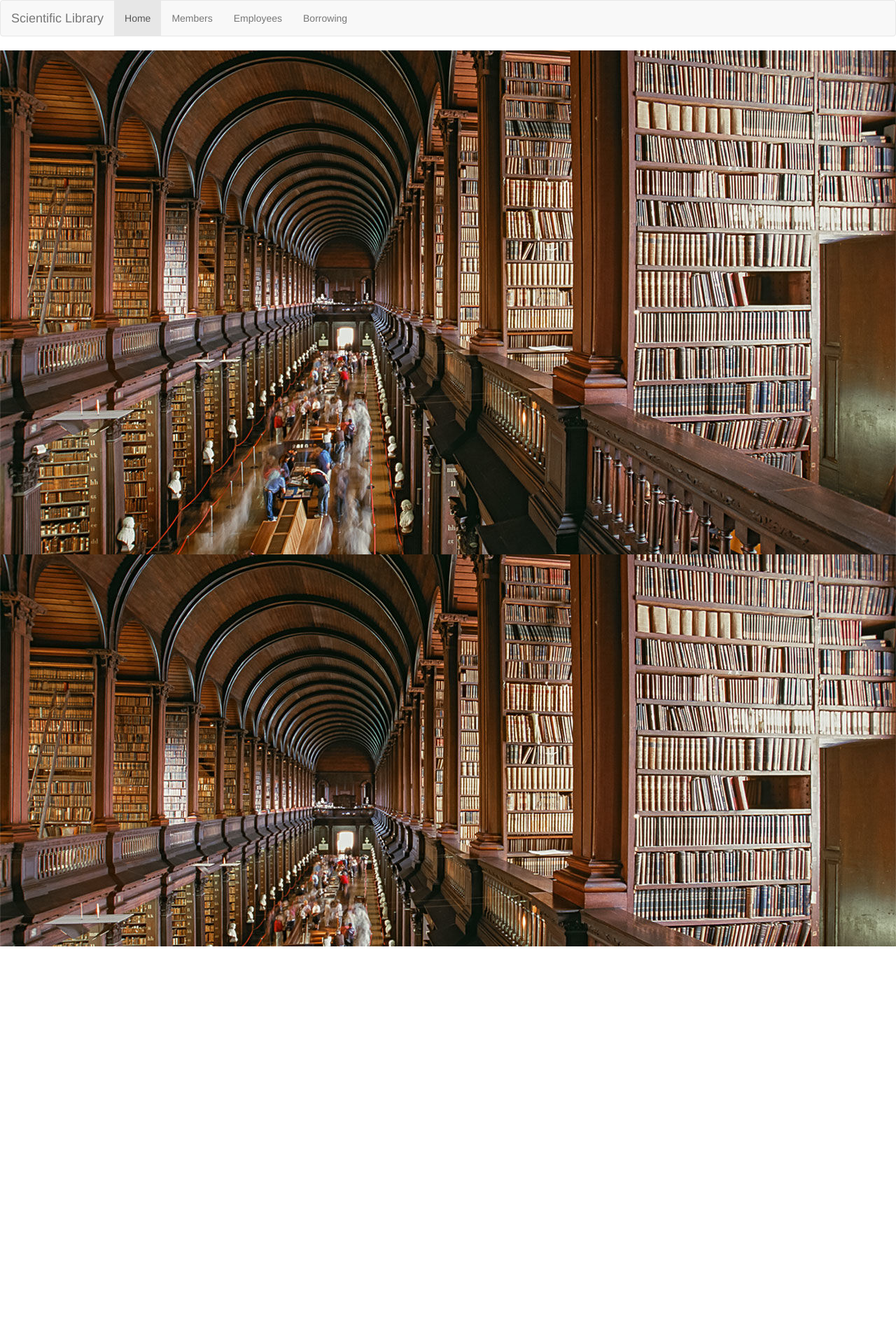
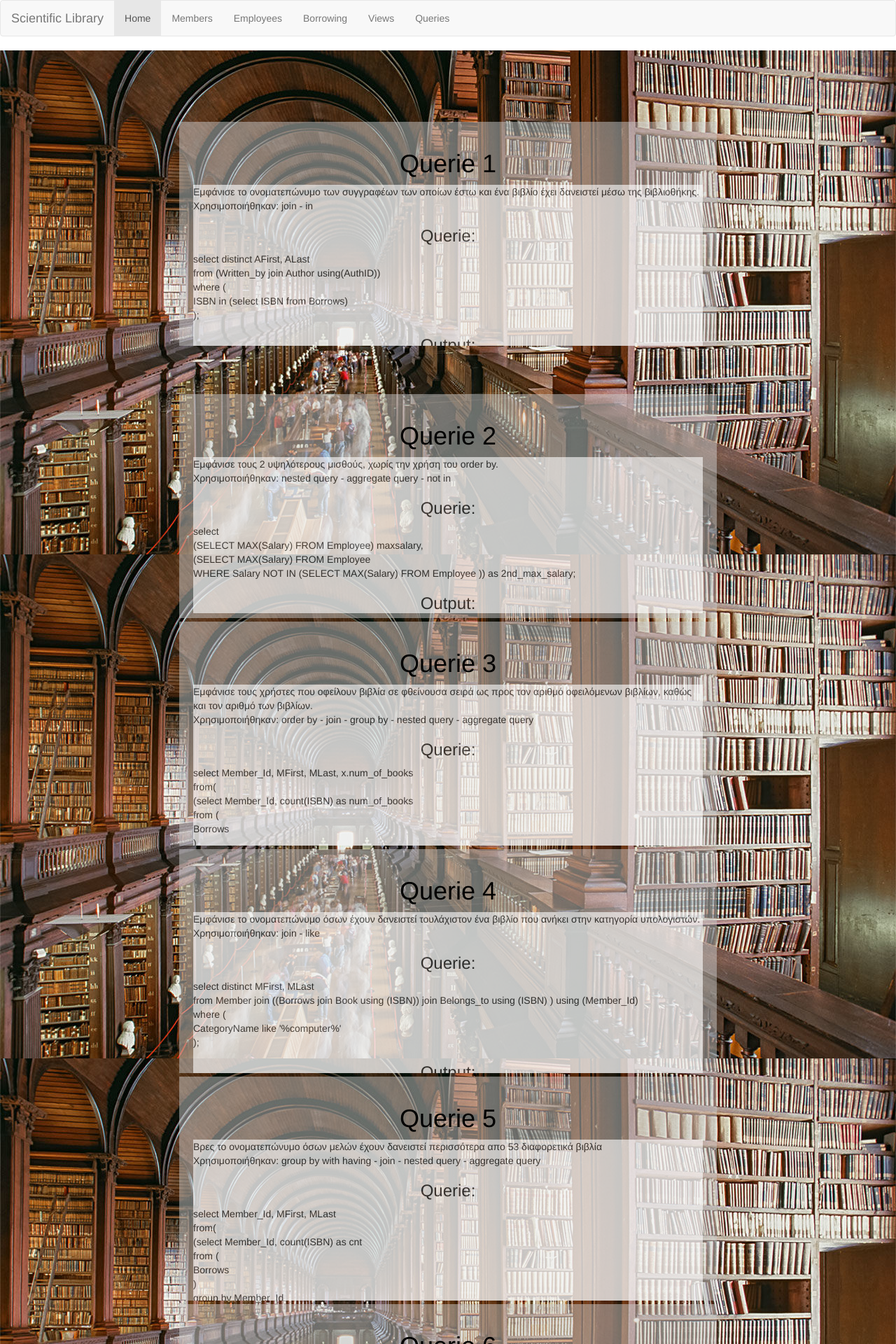
Before and after one commit to Vanagnostoulis/Database-Project, a PHP site: page /DatabaseProject/queries/index.php in a window 1280 px wide. Shown: the top 1920 px of the page at 70% size. Before the commit the page ends 1352 px from the top, so only its background shows below. Run offline with PHP 8.4, Linux system fonts and the light colour scheme; tables that the repository leaves empty hold one stand-in row (values such as "Sample post").

Commit message:
Add files via upload

```diff
--- a/DatabaseProject/borrows/index.php
+++ b/DatabaseProject/borrows/index.php
@@ -61,6 +61,8 @@
             <li><a href="/DatabaseProject/member/index.php">Members</a></li>
             <li><a href="/DatabaseProject/employees/index.php">Employees</a></li>
             <li><a href="/DatabaseProject/borrows/index.php">Borrowing</a></li>
+            <li><a href="/DatabaseProject/views/index.php">Views</a></li>
+            <li><a href="/DatabaseProject/queries/index.php">Queries</a></li>
           </ul>
         </div>
     </nav>
@@ -69,13 +71,13 @@
     <div class="content">
       <div class = "insert-form">
 
-        <center><h1>Active borrows</h1></center>
+        <center><h1>Borrowings</h1></center>
 
         <?php
         $sql = "select br.Member_Id, MFirst, MLast, br.ISBN, Title, br.CopyNumber, Borrowing_Day , Returning_Day , Day_Returned from Borrows as br, Book as b, Copies as c, Member as m where m.Member_Id = br.Member_Id and br.ISBN =b.ISBN and c.CopyNumber = br.CopyNumber and c.ISBN =b.ISBN order by MLast asc;";
         $result = $conn->query($sql);
         if ($result->num_rows > 0) {
-            echo "<table><tr><th>Member ID</th><th>Name</th><th>ISBN</th><th>Title</th><th>Copy Number</th><th>Borrowing Day</th><th>Returning Day</th><th>Day Returned</th></tr>";
+            echo "<table><tr><th>Member ID</th><th>Name</th><th>ISBN </th><th>Title</th><th>Copy Number</th><th>Borrowing Day</th><th>Returning Day</th><th>Day Returned</th></tr>";
             // output data of each row
             while($row = $result->fetch_assoc()) {
                 echo "<tr><td>".$row["Member_Id"]."</td><td>".$row["MLast"]." ".$row["MFirst"]."</td><td>".$row["ISBN"]."</td><td>".$row["Title"]."</td><td>".$row["CopyNumber"]."</td><td>".$row["Borrowing_Day"]."</td><td>".$row["Returning_Day"]."</td><td>".$row["Day_Returned"]."</td></tr>";
--- a/DatabaseProject/employees/index.php
+++ b/DatabaseProject/employees/index.php
@@ -47,6 +47,8 @@
             <li><a href="/DatabaseProject/member/index.php">Members</a></li>
             <li><a href="/DatabaseProject/employees/index.php">Employees</a></li>
             <li><a href="/DatabaseProject/borrows/index.php">Borrowing</a></li>
+            <li><a href="/DatabaseProject/views/index.php">Views</a></li>
+            <li><a href="/DatabaseProject/queries/index.php">Queries</a></li>
           </ul>
         </div>
     </nav>
--- a/DatabaseProject/employees/submitEmployee.php
+++ b/DatabaseProject/employees/submitEmployee.php
@@ -155,7 +155,7 @@
 				alert("All temporary employess must have a contract number.");
 			}
 			else{
-*	 			$sql = "INSERT INTO Employee(EFirst, ELast, Salary) VALUES ('$fname','$lname','$sal');";
+	 			$sql = "INSERT INTO Employee(EFirst, ELast, Salary) VALUES ('$fname','$lname','$sal');";
 				if ($conn->query($sql) === TRUE){
 					$last_id = $conn->insert_id;
 					if ($emptype == '01'){
--- a/DatabaseProject/index.php
+++ b/DatabaseProject/index.php
@@ -21,6 +21,8 @@
           <li><a href="/DatabaseProject/member/index.php">Members</a></li>
           <li><a href="/DatabaseProject/employees/index.php">Employees</a></li>
           <li><a href="/DatabaseProject/borrows/index.php">Borrowing</a></li>
+          <li><a href="/DatabaseProject/views/index.php">Views</a></li>
+          <li><a href="/DatabaseProject/queries/index.php">Queries</a></li>
         </ul>
       </div>
   </nav>
--- a/DatabaseProject/member/index.php
+++ b/DatabaseProject/member/index.php
@@ -46,6 +46,8 @@
             <li><a href="/DatabaseProject/member/index.php">Members</a></li>
             <li><a href="/DatabaseProject/employees/index.php">Employees</a></li>
             <li><a href="/DatabaseProject/borrows/index.php">Borrowing</a></li>
+            <li><a href="/DatabaseProject/views/index.php">Views</a></li>
+            <li><a href="/DatabaseProject/queries/index.php">Queries</a></li>
           </ul>
         </div>
     </nav>
--- /dev/null
+++ b/DatabaseProject/queries/index.php
@@ -0,0 +1,359 @@
+<?php
+  function redirect($url, $statusCode = 303)
+  {
+     header('Location: ' . $url, true, $statusCode);
+     die();
+  }
+  function alert($msg) {
+      echo "<script type='text/javascript'>alert('$msg');</script>";
+  }
+  $servername = "localhost";
+  $username = "root";
+  $password = "vasilis1";
+  $db = "db";
+  // Create connection
+  $conn = new mysqli($servername, $username, $password, $db);
+  if ($conn->connect_error) {
+    die("Connection failed: " . $conn->connect_error);
+  }
+
+?>
+
+<!DOCTYPE html>
+<html>
+  <head>
+    <title>Queries</title>
+    <meta charset="utf-8">
+    <meta name="viewport" content="width=device-width, initial-scale=1">
+    <link rel = "stylesheet" href = "http://localhost/DatabaseProject/style.css"/>
+
+    <link rel="stylesheet" href="https://maxcdn.bootstrapcdn.com/bootstrap/3.4.0/css/bootstrap.min.css">
+    <script src="https://ajax.googleapis.com/ajax/libs/jquery/3.4.0/jquery.min.js"></script>
+    <script src="https://maxcdn.bootstrapcdn.com/bootstrap/3.4.0/js/bootstrap.min.js"></script>
+
+    <script src="https://ajax.googleapis.com/ajax/libs/jquery/3.4.0/jquery.min.js"></script>
+    <script src="https://maxcdn.bootstrapcdn.com/bootstrap/3.4.0/js/bootstrap.min.js"></script>
+  </head>
+  <body>
+
+
+    <nav class="navbar navbar-default">
+        <div class="container-fluid">
+          <div class="navbar-header">
+            <a class="navbar-brand" href="#">Scientific Library</a>
+          </div>
+          <ul class="nav navbar-nav">
+            <li class="active"><a href="/DatabaseProject/index.php">Home</a></li>
+            <li><a href="/DatabaseProject/member/index.php">Members</a></li>
+            <li><a href="/DatabaseProject/employees/index.php">Employees</a></li>
+            <li><a href="/DatabaseProject/borrows/index.php">Borrowing</a></li>
+            <li><a href="/DatabaseProject/views/index.php">Views</a></li>
+            <li><a href="/DatabaseProject/queries/index.php">Queries</a></li>
+          </ul>
+        </div>
+    </nav>
+<div class = "Queries">
+    <div class="content">
+      <div class = "insert-form">
+        <center><h1> Querie 1</h1></center>
+        <div class = "query_description">Εμφάνισε το ονοματεπώνυμο των συγγραφέων των οποίων έστω και ένα βιβλίο έχει δανειστεί μέσω της βιβλιοθήκης.<br>
+          Χρησιμοποιήθηκαν: join - in<p></p>
+          <center><h3> Querie:</h3></center>
+          select distinct AFirst, ALast<br>
+          from (Written_by  join Author using(AuthID))<br>
+          where (<br>
+            ISBN in (select ISBN from Borrows)<br>
+          );<br>
+          <center><h3> Output:</h3></center>
+        </div>
+        <?php
+        $sql = "select distinct AFirst, ALast from (Written_by  join Author using(AuthID)) where (ISBN in (select ISBN from Borrows));";
+        $result = $conn->query($sql);
+        if ($result->num_rows > 0) {
+            echo '<table class = "table"><tr><th>First Name </th><th>Last Name</th></tr>';
+
+            // output data of each row
+            while($row = $result->fetch_assoc()) {
+                echo "<tr><td>".$row["AFirst"]."</td><td>".$row["ALast"]." </td></tr>";
+            }
+            echo "</table>";
+        } else {
+            echo "Empty set";
+        }
+        ?>
+      </div>
+
+      <div class = "query-form">
+        <center><h1> Querie 2</h1></center>
+        <div class = "query_description">Εμφάνισε τους 2 υψηλότερους μισθούς, χωρίς την χρήση του order by. <br>
+          Χρησιμοποιήθηκαν:  nested query - aggregate query - not in<p></p>
+          <center><h3> Querie:</h3></center>
+          select<br>
+                      (SELECT MAX(Salary) FROM Employee) maxsalary,<br>
+                      (SELECT MAX(Salary) FROM Employee<br>
+                      WHERE Salary NOT IN (SELECT MAX(Salary) FROM Employee )) as 2nd_max_salary;<br>
+          <center><h3> Output:</h3></center>
+        </div>
+        <?php
+        $sql = "select
+                    (SELECT MAX(Salary) FROM Employee) maxsalary,
+                    (SELECT MAX(Salary) FROM Employee
+                    WHERE Salary NOT IN (SELECT MAX(Salary) FROM Employee )) as 2nd_max_salary;";
+        $result = $conn->query($sql);
+        if ($result->num_rows > 0) {
+            echo '<table class = "table"><tr><th>Max Salary </th><th>Second Max Salary</th></tr>';
+
+            // output data of each row
+            while($row = $result->fetch_assoc()) {
+                echo "<tr><td>".$row["maxsalary"]."</td><td>".$row["2nd_max_salary"]." </td></tr>";
+            }
+            echo "</table>";
+        } else {
+            echo "Empty set";
+        }
+        ?>
+      </div>
+
+        <div class = "query-form">
+          <center><h1> Querie 3</h1></center>
+          <div class = "query_description">
+            Εμφάνισε τους χρήστες που οφείλουν βιβλία σε φθείνουσα σειρά ως προς τον αριθμό οφειλόμενων βιβλίων, καθώς και τον αριθμό των βιβλίων.<br>
+            Χρησιμοποιήθηκαν: order by - join - group by - nested query - aggregate query<p></p>
+            <center><h3> Querie:</h3></center>
+            select Member_Id, MFirst, MLast, x.num_of_books <br>
+                     from(<br>
+                       (select Member_Id, count(ISBN) as num_of_books<br>
+                       from (<br>
+                         Borrows<br>
+                       )<br>
+                       where Day_Returned IS NULL<br>
+                       group by Member_Id<br>
+                       ) as x<br>
+                       join<br>
+                       Member<br>
+                       using(Member_Id)<br>
+                     )<br>
+                     order by(num_of_books) desc;<br>
+
+              <center><h3> Output:</h3></center>
+
+            </div>
+          <?php
+          $sql = "  select Member_Id, MFirst, MLast, x.num_of_books
+                    from(
+                      (select Member_Id, count(ISBN) as num_of_books
+                      from (
+                        Borrows
+                      )
+                      where Day_Returned IS NULL
+                      group by Member_Id
+                      ) as x
+                      join
+                      Member
+                      using(Member_Id)
+                    )
+                    order by(num_of_books) desc;
+                  ";
+          $result = $conn->query($sql);
+          if ($result->num_rows > 0) {
+              echo '<table class = "table"><tr><th>Member_Id </th><th>First Name </th><th>Last Name</th><th>Books Number</th></tr>';
+
+              // output data of each row
+              while($row = $result->fetch_assoc()) {
+                  echo "<tr><td>".$row["Member_Id"]."</td><td>".$row["MFirst"]." </td><td>".$row["MLast"]." </td><td>".$row["num_of_books"]." </td></tr>";
+              }
+              echo "</table>";
+          } else {
+              echo "Empty set";
+          }
+          ?>
+        </div>
+
+        <div class = "query-form">
+          <center><h1> Querie 4</h1></center>
+          <div class = "query_description">
+            Εμφάνισε το ονοματεπώνυμο όσων έχουν δανειστεί τουλάχιστον ένα βιβλίο που ανήκει στην κατηγορία υπολογιστών.<br>
+            Χρησιμοποιήθηκαν: join - like<p></p>
+            <center><h3> Querie:</h3></center>
+            select distinct MFirst, MLast<br>
+            from Member join ((Borrows join Book using (ISBN)) join Belongs_to using (ISBN) )  using (Member_Id)<br>
+            where (<br>
+              CategoryName like '%computer%'<br>
+            );<br>
+
+              <center><h3> Output:</h3></center>
+
+            </div>
+          <?php
+          $sql = " select distinct MFirst, MLast
+                    from Member join ((Borrows join Book using (ISBN)) join Belongs_to using (ISBN) )  using (Member_Id)
+                    where (
+                      CategoryName like '%computer%'
+                    );
+                  ";
+          $result = $conn->query($sql);
+          if ($result->num_rows > 0) {
+              echo '<table class = "table"><tr><th>First Name </th><th>Last Name</th></tr>';
+
+              // output data of each row
+              while($row = $result->fetch_assoc()) {
+                  echo "<tr><td>".$row["Member_Id"]."</td><td>".$row["MFirst"]." </td><td>".$row["MLast"]." </td><td>".$row["num_of_books"]." </td></tr>";
+              }
+              echo "</table>";
+          } else {
+              echo "Empty set";
+          }
+          ?>
+        </div>
+
+        <div class = "query-form">
+          <center><h1> Querie 5</h1></center>
+          <div class = "query_description">
+            Βρες το ονοματεπώνυμο όσων μελών έχουν δανειστεί περισσότερα απο 53 διαφορετικά βιβλία
+            <br>Χρησιμοποιήθηκαν: group by with having - join -  nested query - aggregate query<p></p>
+            <center><h3> Querie:</h3></center>
+            select Member_Id, MFirst, MLast<br>
+            from(<br>
+              (select Member_Id, count(ISBN) as cnt<br>
+              from (<br>
+                Borrows<br>
+              )<br>
+              group by Member_Id<br>
+              having cnt > 53<br>
+              ) as x<br>
+              join<br>
+              Member<br>
+              using(Member_Id)<br>
+            );<br>
+
+              <center><h3> Output:</h3></center>
+
+            </div>
+          <?php
+          $sql = " select Member_Id, MFirst, MLast
+                    from(
+                      (select Member_Id, count(ISBN) as cnt
+                      from (
+                        Borrows
+                      )
+                      group by Member_Id
+                      having cnt > 53
+                      ) as x
+                      join
+                      Member
+                      using(Member_Id)
+                    );
+                  ";
+          $result = $conn->query($sql);
+          if ($result->num_rows > 0) {
+              echo '<table class = "table"><tr><th>Member_Id</th><th>First Name </th><th>Last Name</th></tr>';
+
+              // output data of each row
+              while($row = $result->fetch_assoc()) {
+                  echo "<tr><td>".$row["Member_Id"]."</td><td>".$row["MFirst"]." </td><td>".$row["MLast"]." </td></tr>";
+              }
+              echo "</table>";
+          } else {
+              echo "Empty set";
+          }
+          ?>
+        </div>
+
+
+        <div class = "query-form">
+          <center><h1> Querie 6</h1></center>
+          <div class = "query_description">
+            Βρες το ονοματεπώνυμο όσων μελών έχουν δανειστεί περισσότερα απο 53 διαφορετικά βιβλία
+            <br>Χρησιμοποιήθηκαν: group by with having - join -  nested query - aggregate query<p></p>
+            <center><h3> Querie:</h3></center>
+
+            select salary<br>
+            from (<br>
+              select EmpID, count(ISBN) as cnt1<br>
+              from Reminder<br>
+              group by (EmpID)) as x join Employee using (EmpID)<br>
+            order by cnt1 desc<br>
+            LIMIT 5;<br>
+
+              <center><h3> Output:</h3></center>
+
+            </div>
+          <?php
+          $sql = "
+                select salary
+                from (
+                  select EmpID, count(ISBN) as cnt1
+                  from Reminder
+                  group by (EmpID)) as x join Employee using (EmpID)
+                order by cnt1 desc
+                LIMIT 5;
+                  ";
+          $result = $conn->query($sql);
+          if ($result->num_rows > 0) {
+              echo '<table class = "table"><tr><th>Salary</th></tr>';
+
+              // output data of each row
+              while($row = $result->fetch_assoc()) {
+                  echo "<tr><td>".$row["salary"]."</td></tr>";
+              }
+              echo "</table>";
+          } else {
+              echo "Empty set";
+          }
+          ?>
+        </div>
+
+
+
+        <div class = "query-form">
+          <center><h1> Querie 7</h1></center>
+          <div class = "query_description">
+            Εμφάνισε χρήστες οι οποίοι οφείλουν επιστροφή βιβλίου ή έχουν δανειστεί γενικά λιγότερες απο 10 φορές
+            <br>Χρησιμοποιήθηκαν: Union - group by - join<p></p>
+            <center><h3> Querie:</h3></center>
+            select distinct Member_Id<br>
+            from Borrows<br>
+            where Day_Returned is NULL<br>
+            UNION<br>
+            select distinct Member_Id<br>
+            from (Borrows join<br>
+              ((select Member_Id, count(ISBN) as cnt<br>
+              from Borrows<br>
+              group by Member_Id) as x) using (Member_Id ))<br>
+            where cnt < 10;<br>
+
+              <center><h3> Output:</h3></center>
+
+            </div>
+          <?php
+          $sql = "
+                select distinct Member_Id
+                from Borrows
+                where Day_Returned is NULL
+                UNION
+                select distinct Member_Id
+                from (Borrows join
+                ((select Member_Id, count(ISBN) as cnt
+                from Borrows
+                group by Member_Id) as x) using (Member_Id ))
+                where cnt < 10;
+                  ";
+          $result = $conn->query($sql);
+          if ($result->num_rows > 0) {
+              echo '<table class = "table"><tr><th>Member ID</th></tr>';
+
+              // output data of each row
+              while($row = $result->fetch_assoc()) {
+                  echo "<tr><td>".$row["Member_Id"]."</td></tr>";
+              }
+              echo "</table>";
+          } else {
+              echo "Empty set";
+          }
+          ?>
+        </div>
+</div>
+
+    </div>
+  </body>
+</html>
--- a/DatabaseProject/style.css
+++ b/DatabaseProject/style.css
@@ -22,17 +22,16 @@ body {
 
 .insert-form{
 
-  margin-left: 20%;
-  margin-right: 20%;
-  margin-top: 8%;
-  margin-bottom: 5%;
+  margin-left: 20vw;
+  margin-right: 20vw;
+  margin-top: 8vw;
+  margin-bottom: 5vw;
   display: inline-block;
   padding:20px;
   height: 25vw;
-  width:50vw;
+  width:60vw;
   position:relative;
   background: rgba(204, 204, 204, 0.5);
-  color: blue;
   overflow-y: scroll;
 
 }
@@ -66,19 +65,51 @@ body {
 }
 
 h1{
+  margin-top: 0vw;
+  margin-bottom: 10vw;
+
   color: black !important;
 }
 
 table {
-  width: 200%;
+  width: 100%;
   color: black;
   background-color: black;
 }
 th {
+  margin-top: 10vw;
   background-color: grey;
+  opacity: 1.0 !important;
   color: white;
+  padding-left: 1vw !important;
 }
 tr {
   background-color: white;
+  opacity: 0.6;
   color: black;
 }
+
+.query_description{
+  background-color: white;
+  opacity: 0.6;
+  color: black;
+}
+
+.query-form{
+    margin-left: 20vw;
+    margin-right: 20vw;
+    margin-top: 0vw;
+    display: inline-block;
+    padding:20px;
+    height: 25vw;
+    width:60vw;
+    position:relative;
+    background: rgba(204, 204, 204, 0.5);
+    overflow-y: scroll;
+}
+
+.Queries{
+  background-image: url("library-pic.jpg");
+  height: 200vw;
+  width:  100vw;
+}
```
Also changed, not shown: DatabaseProject/views/index.php (+10 -6 lines), MYSQL/queries.sql (added, +89 -0 lines), DatabaseProject/borrows/submitBorrows.php (line endings or trailing spaces), DatabaseProject/views/submitView.php (line endings or trailing spaces), MYSQL/insertion.sql, 1 other file.
